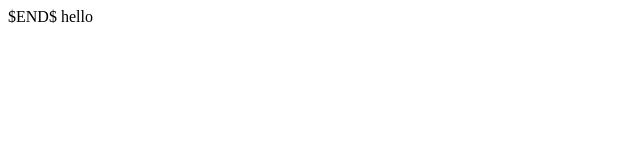
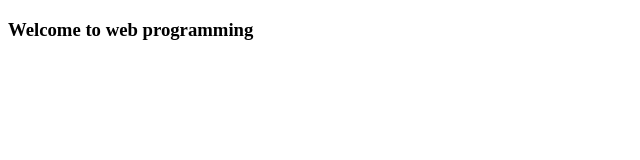
Before and after one commit to SahithyaNimmala/Demo, a plain HTML site: page index.html in a window 1280 px wide. Shown: the whole page, without its empty margins (0-640 px from the left). Drawn offline with Linux system fonts and the light colour scheme.

Commit message:
Modified Index file

```diff
--- a/index.html
+++ b/index.html
@@ -5,7 +5,6 @@
     <title>$Title$</title>
 </head>
 <body>
-$END$
-hello
+<h3> Welcome to web programming </h3>
 </body>
 </html>
```
